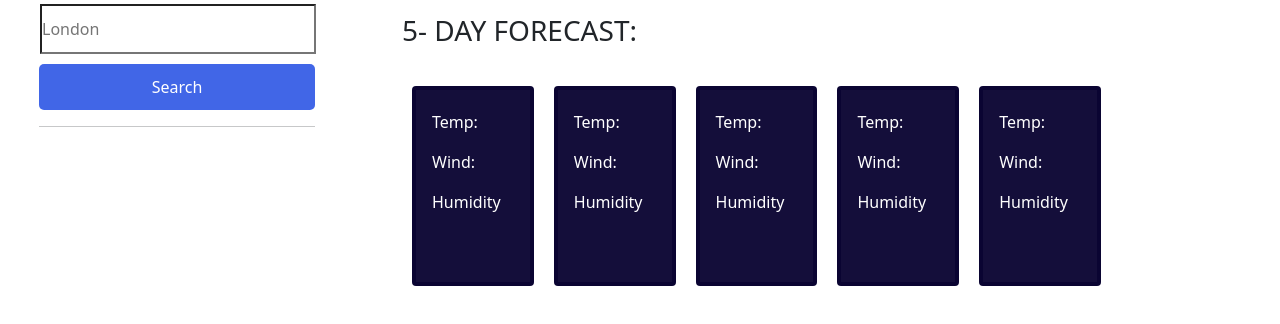
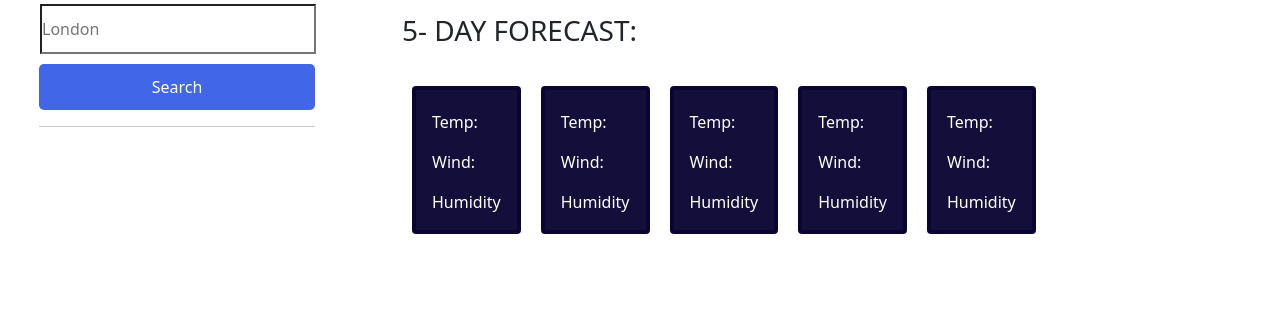
Before and after one commit to preshy59/weather_dashboard, a plain HTML site: page index.html in a window 1280 px wide. Shown: the part 164-488 px from the top of the page. Drawn offline with nearby package versions, Linux system fonts and the light colour scheme.

Commit message:
modify the css of the div with id list-of-forecast to accomodate the content

```diff
--- a/assets/css/style.css
+++ b/assets/css/style.css
@@ -100,9 +100,9 @@ li{
     border: 4px solid rgba(11, 5, 50, 0.96);
     background-color: rgba(11, 5, 50, 0.96);
     color: white;
-    width:15% !important;
+    width:auto !important;
     margin: 10px;
-    height: 25vh;
+    height: auto;
 }
 
 .list-of-city{
```
